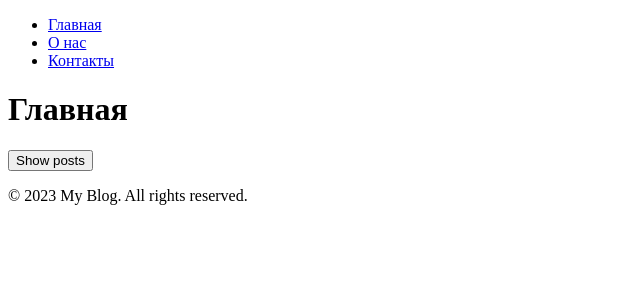
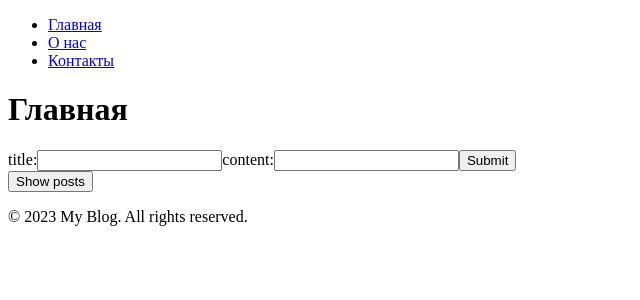
Before and after one commit to Cheremsha44/blog-frontend, a React (Vite) app: page / in a window 1280 px wide. Shown: the top 300 px of the page, without its empty margins (0-640 px from the left). Built offline with nearby package versions, Linux system fonts and the light colour scheme.

Commit message:
Add PostForm component and post creation logic

```diff
--- /dev/null
+++ b/src/components/PostForm.jsx
@@ -0,0 +1,38 @@
+import { useState } from "react";
+
+export default function PostForm({ onAdd }) {
+  const [title, setTitle] = useState("");
+  const [content, setContent] = useState("");
+
+  const handleSubmit = (e) => {
+    e.preventDefault();
+    if (title === "") {
+      return;
+    }
+    onAdd({ title: title, content: content });
+    setTitle("");
+    setContent("");
+  };
+
+  return (
+    <>
+      <form onSubmit={handleSubmit}>
+        <label htmlFor="title">title:</label>
+        <input
+          name="title"
+          value={title}
+          onChange={(e) => setTitle(e.target.value)}
+        />
+        <label htmlFor="content">content:</label>
+        <input
+          name="content"
+          value={content}
+          onChange={(e) => setContent(e.target.value)}
+        ></input>
+        <button type="submit" value="Submit">
+          Submit
+        </button>
+      </form>
+    </>
+  );
+}
--- a/src/pages/Home.jsx
+++ b/src/pages/Home.jsx
@@ -1,17 +1,29 @@
 import { useState } from "react";
 import PostCard from "../components/PostCard";
-import posts from "../data/posts.json";
+import initialPosts from "../data/posts.json";
+import PostForm from "../components/PostForm";
 
 export default function Home() {
   const [showPosts, setShowPosts] = useState(false);
+  const [posts, setPosts] = useState(initialPosts);
 
   const handleShowPosts = () => {
     setShowPosts(!showPosts);
+  };
+  const handleAddPost = (data) => {
+    const { title, content } = data;
+    const newPost = {
+      id: Date.now(),
+      title: title,
+      content: content,
+    };
+    setPosts([...posts, newPost]);
   };
 
   return (
     <div>
       <h1>Главная</h1>
+      <PostForm onAdd={handleAddPost} />
       <button onClick={handleShowPosts}>Show posts</button>
       {showPosts && (
         <div>
--- a/src/pages/Post.jsx
+++ b/src/pages/Post.jsx
@@ -9,11 +9,13 @@ export default function Post() {
     return "page not found";
   }
   return (
+    <>
       <PostCard
         key={findPost.id}
         id={findPost.id}
         title={findPost.title}
         content={findPost.content}
       />
+    </>
   );
 }
```
Lines whose indentation alone changed are shown as unchanged.
